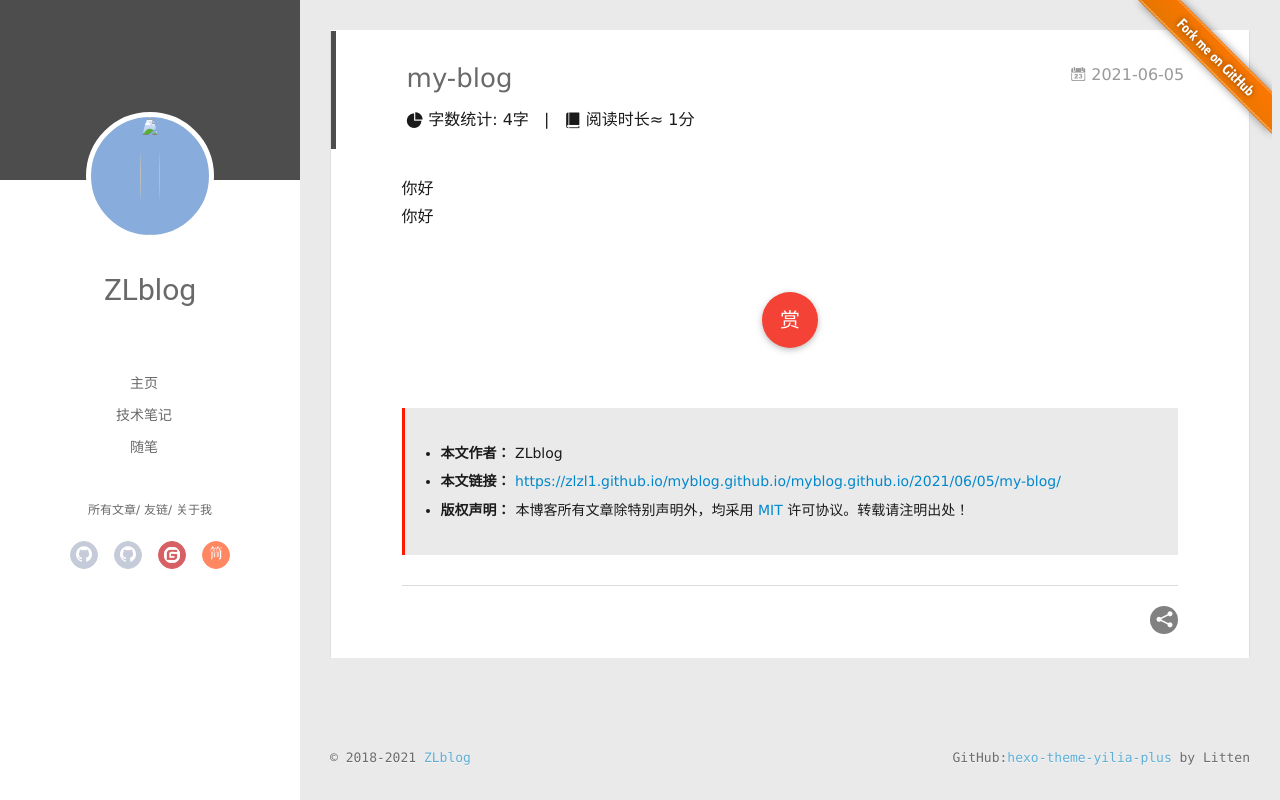
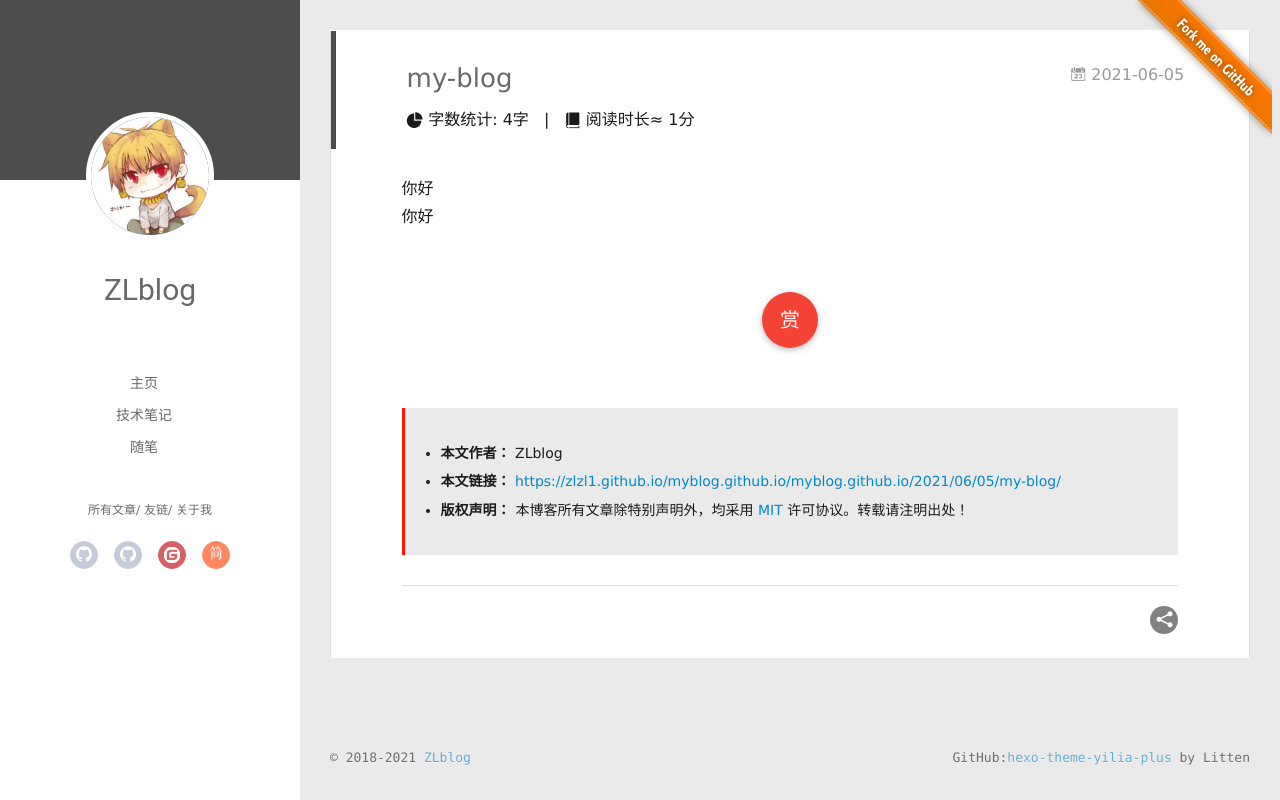
Before and after one commit to zlzl1/myblog.github.io, a plain HTML site: page 2021/06/05/my-blog/index.html in a window 1280 px wide. Drawn offline with Linux system fonts and the light colour scheme; some packages are replaced by stand-ins of ours; files that its build step writes are made by us from their sources; no server answers; a script that the page names is missing.

Commit message:
Site updated: 2021-06-06 11:12:53

```diff
--- a/2021/06/05/my-blog/index.html
+++ b/2021/06/05/my-blog/index.html
@@ -63,7 +63,7 @@
 <div class="intrude-less">
 	<header id="header" class="inner">
 		<a href="/myblog.github.io/" class="profilepic">
-			<img src="/myblog.github.io/img/head.jpg" class="js-avatar">
+			<img src="/myblog.github.io/img/logo.jpg" class="js-avatar">
 		</a>
 		<hgroup>
 			<h1 class="header-author"><a href="/myblog.github.io/">ZLblog</a></h1>
@@ -144,7 +144,7 @@
 		<header id="header" class="inner">
 			<div class="profilepic">
 				<a href="/myblog.github.io/">
-					<img src="/myblog.github.io/img/head.jpg" class="js-avatar">
+					<img src="/myblog.github.io/img/logo.jpg" class="js-avatar">
 				</a>
 			</div>
 			<hgroup>
```
Also changed, not shown: archives/2021/06/index.html (+2 -2 lines), archives/2021/index.html (+2 -2 lines), archives/index.html (+2 -2 lines), index.html (+2 -2 lines), img/logo.jpg (added).
